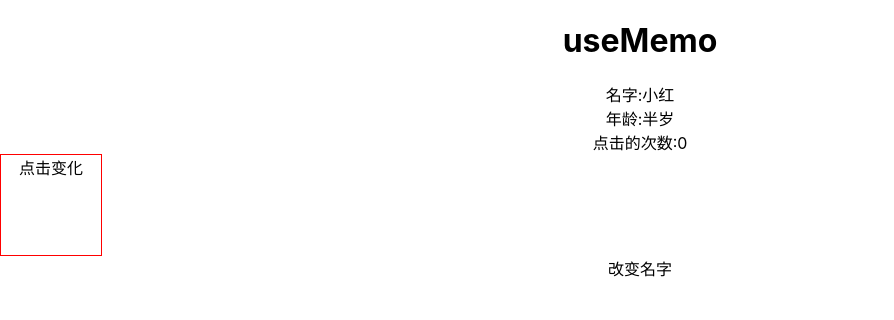
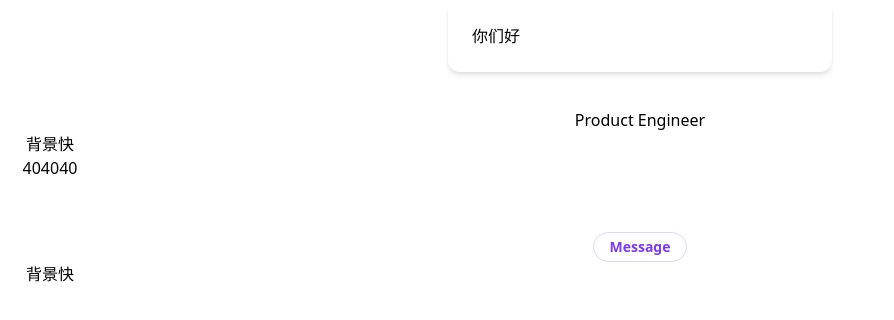
Before and after one commit to cjyiz/cjyiz-rxjs-study, a React (Create React App) app: page / in a window 1280 px wide. Shown: the top 320 px of the page, without its empty margins (0-894 px from the left). Built offline with nearby package versions, Linux system fonts and the light colour scheme.

Commit message:
feat: test tailWindCss

```diff
--- /dev/null
+++ b/craco.config.js
@@ -0,0 +1,10 @@
+module.exports = {
+    style: {
+      postcss: {
+        plugins: [
+          require('tailwindcss'),
+          require('autoprefixer'),
+        ],
+      },
+    },
+  }
--- a/src/App.tsx
+++ b/src/App.tsx
@@ -9,17 +9,38 @@ import { CMoveable } from "./components/Moveable/CMoveable";
 import { CDate } from "./components/JavascriptOperate/CDate";
 import { CuseMemo } from "./components/Hooks/CuseMemo";
 import { CuseCallback } from "./components/Hooks/CuseCallback";
-
 function App() {
   return (
     <div className="App">
-      {/* <CuseRef /> */}
-      {/* <CDate /> */}
-      <CuseMemo />
-      {/* <CuseCallback /> */}
-      {/* <Observable1 /> */}
+      <div className="p-6 max-w-sm mx-auto bg-white rounded-xl shadow-md flex items-center space-x-4">
+        你们好
+      </div>
+      <button className={"bg-blue-500  px-4 py-1 text-sm hover:bg-blue-700 text-white font-bold py-2 px-4 rounded"}>
+        点我
+      </button>
+      <p className="text-gray-500 font-medium">
+        Product Engineer
+      </p>
+      <div
+        style={{ backgroundColor: "#4040404", height: "100px", width: "100px" }}
+      >
+        背景快404040
+      </div>
+      <button className="px-4 py-1 text-sm text-purple-600 font-semibold rounded-full border border-purple-200 hover:text-white hover:bg-purple-600 hover:border-transparent focus:outline-none focus:ring-2 focus:ring-purple-600 focus:ring-offset-2">
+        Message
+      </button>
+      <div
+        style={{
+          backgroundColor: "rgba(255, 255, 255, 0.1)!important",
+          height: "100px",
+          width: "100px",
+        }}
+      >
+        背景快
+      </div>
     </div>
   );
 }
 
+<style></style>;
 export default App;
--- a/src/index.css
+++ b/src/index.css
@@ -1,13 +1,7 @@
-body {
-  margin: 0;
-  font-family: -apple-system, BlinkMacSystemFont, 'Segoe UI', 'Roboto', 'Oxygen',
-    'Ubuntu', 'Cantarell', 'Fira Sans', 'Droid Sans', 'Helvetica Neue',
-    sans-serif;
-  -webkit-font-smoothing: antialiased;
-  -moz-osx-font-smoothing: grayscale;
-}
+/* 因为使用了post-css */
+@import "tailwindcss/base";
 
-code {
-  font-family: source-code-pro, Menlo, Monaco, Consolas, 'Courier New',
-    monospace;
-}
+
+@import "tailwindcss/components";
+
+@import "tailwindcss/utilities";
--- /dev/null
+++ b/tailwind.config.js
@@ -0,0 +1,31 @@
+module.exports = {
+  purge: [],
+  darkMode: false, // or 'media' or 'class'
+  theme: {
+    extend: {
+      spacing: {
+        '128': '32rem',
+        '144': '36rem',
+      },
+      borderRadius: {
+        '4xl': '2rem',
+      },
+      screens: {
+        sm: '480px',
+        md: '768px',
+        lg: '976px',
+        xl: '1440px',
+      },
+      colors: {
+        gray: 'gray',
+        blue: 'blue',
+        red: 'red',
+        pink: 'pink',
+      },
+    },
+  },
+  variants: {
+    extend: {},
+  },
+  plugins: [],
+}
```
Also changed, not shown: package.json (+8 -3 lines), src/components/README/样式分析.md (+10 -15 lines), src/dist/App.js, src/dist/index.js (added), 4 other files (tests, documents, lock files or other folders).
